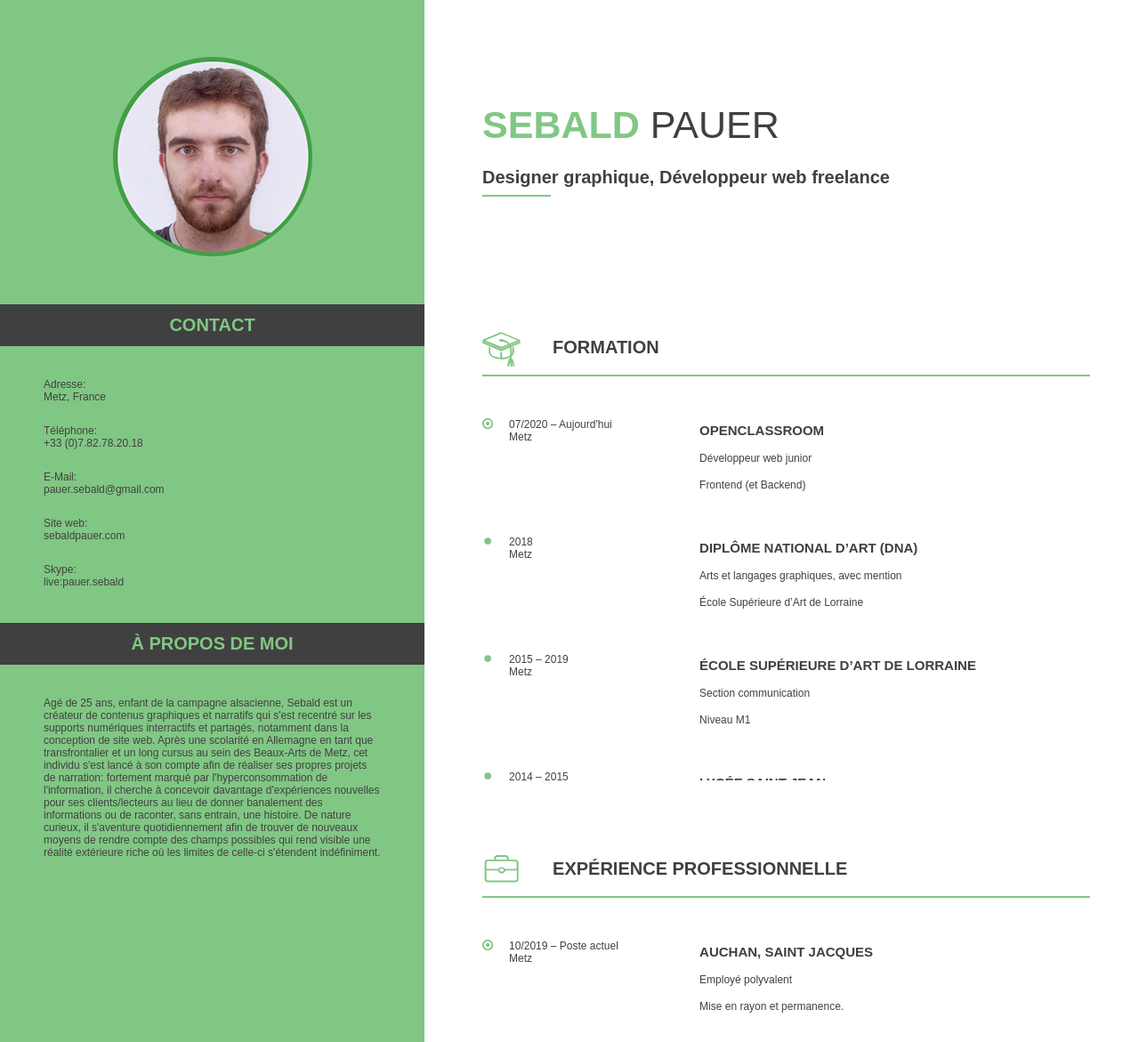
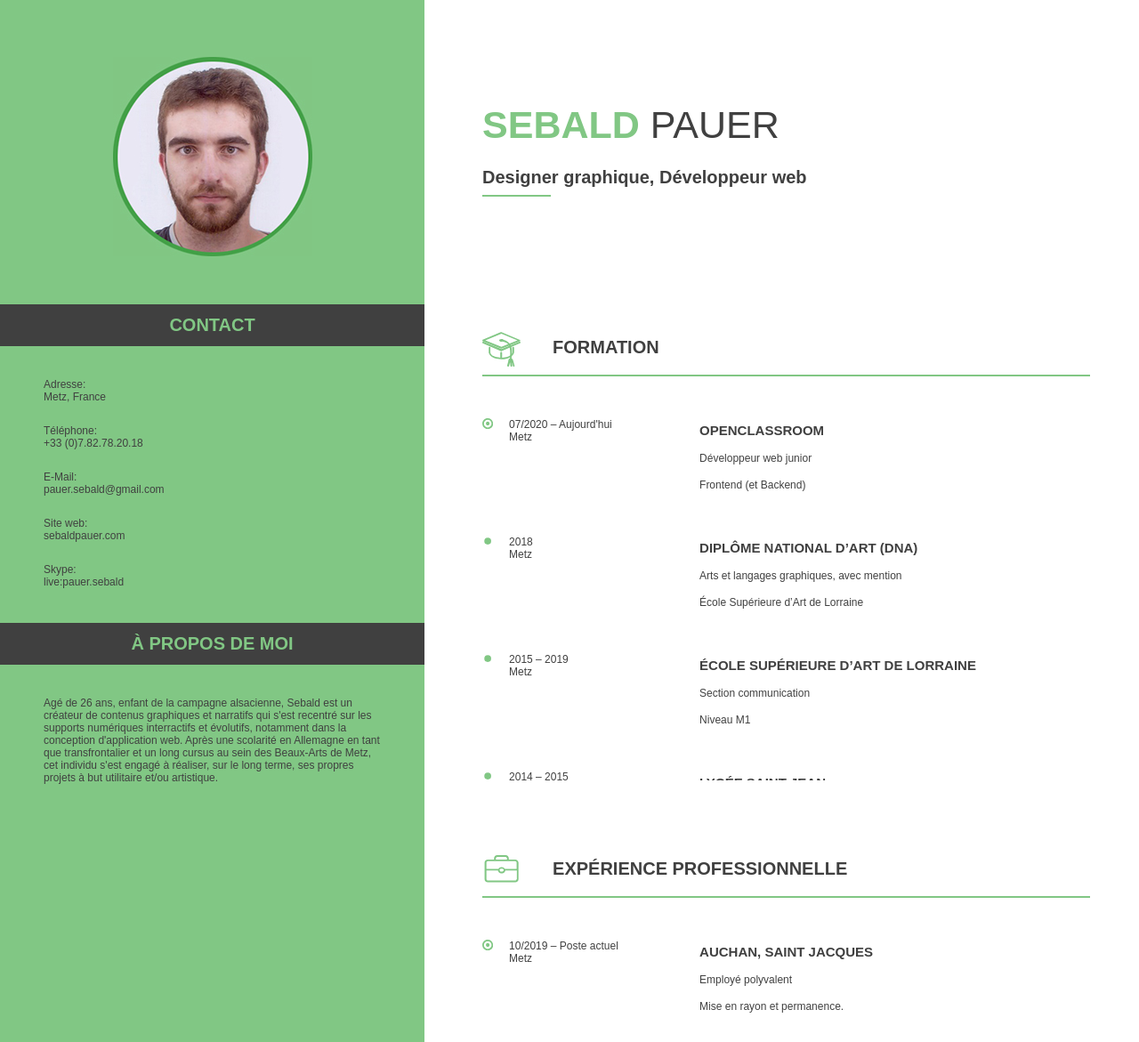
Before and after one commit to SebaldP/CurryV, a plain HTML site: page index.html in a window 1280 px wide. Shown: the top 1171 px of the page at 89% size. Drawn offline with Linux system fonts and the light colour scheme; files whose address does not match are found by name; a web font is replaced by a local one.

Commit message:
Update index.html

```diff
--- a/index.html
+++ b/index.html
@@ -27,7 +27,7 @@
 		</div>
 		<div id="name">
 			<h1><span class="name--green">Sebald</span><span class="name--grey"> Pauer</span></h1>
-			<h3 class="name__subtitle">Designer graphique, Développeur web freelance</h3>
+			<h3 class="name__subtitle">Designer graphique, Développeur web</h3>
 			<div></div>
 		</div>
 		<aside id="description">
@@ -35,10 +35,8 @@
 				<h2>à propos de moi</h2>
 			</div>
 			<div class="title_aside_text">
-				<p>Agé de 25 ans, enfant de la campagne alsacienne, Sebald est un créateur de contenus graphiques et narratifs qui s'est recentré sur les supports numériques interractifs et partagés, notamment
-					 dans la conception de site web. Après une scolarité en Allemagne en tant que transfrontalier et un long cursus au sein des Beaux-Arts de Metz, cet individu s'est lancé à son compte afin de réaliser ses propres projets
-					 de narration: fortement marqué par l'hyperconsommation de l'information, il cherche à concevoir davantage d'expériences nouvelles pour ses clients/lecteurs au lieu de donner banalement des informations ou de raconter, sans entrain, une histoire.
-					 De nature curieux, il s'aventure quotidiennement afin de trouver de nouveaux moyens de rendre compte des champs possibles qui rend visible une réalité extérieure riche où les limites de celle-ci s'étendent indéfiniment.
+				<p>Agé de 26 ans, enfant de la campagne alsacienne, Sebald est un créateur de contenus graphiques et narratifs qui s'est recentré sur les supports numériques interractifs et évolutifs, notamment
+					 dans la conception d'application web. Après une scolarité en Allemagne en tant que transfrontalier et un long cursus au sein des Beaux-Arts de Metz, cet individu s'est engagé à réaliser, sur le long terme, ses propres projets à but utilitaire et/ou artistique.
 				</p>
 			</div>
 		</aside>
```
